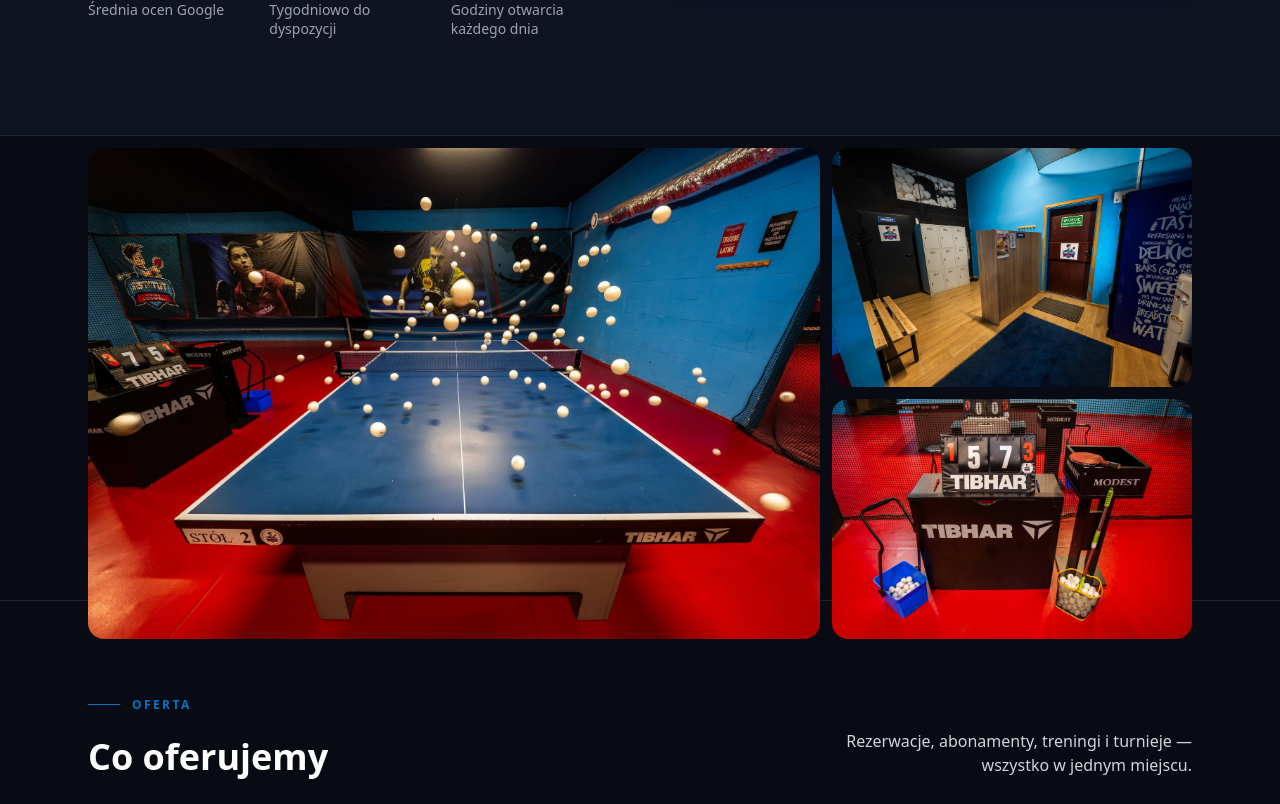
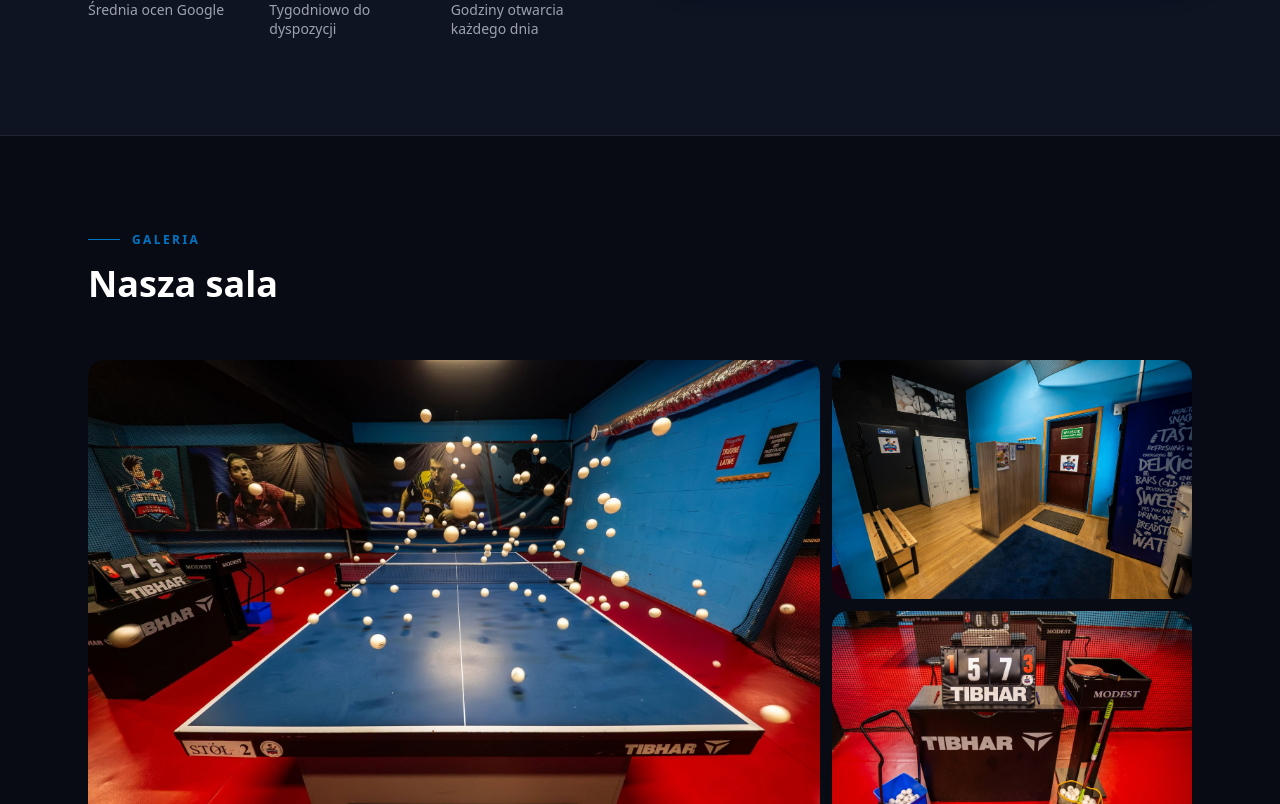
Before and after one commit to LudzCPP/stronka-its, a React (Vite) app: page / in a window 1280 px wide. Shown: the part 1496-2300 px from the top of the page. Built offline with nearby package versions, Linux system fonts and the light colour scheme.

Commit message:
Gallery: pelna sekcja z naglowkiem, py-24, link w Navbar

```diff
--- a/src/components/Gallery.jsx
+++ b/src/components/Gallery.jsx
@@ -1,14 +1,26 @@
 import img1 from '../assets/its1.jpg'
 import img2 from '../assets/its2.jpg'
 import img3 from '../assets/its3.jpg'
+import AnimateIn from './AnimateIn'
 
 export default function Gallery() {
   return (
-    <section className="py-8 lg:py-3 bg-[#080b14] border-t border-white/10">
+    <section id="galeria" className="py-24 bg-[#080b14] border-t border-white/10">
       <div className="max-w-6xl mx-auto px-6">
 
-        {/* Mobile: its1 + its3 (its2 jest już w sekcji O nas, pomijamy) */}
-        <div className="lg:hidden flex flex-col gap-3">
+        <AnimateIn>
+          <div className="flex items-center gap-3 mb-4">
+            <div className="h-px w-8 bg-[#0075C4]" />
+            <span className="text-xs font-bold tracking-[0.2em] uppercase text-[#0075C4]">Galeria</span>
+          </div>
+          <h2 className="text-3xl sm:text-4xl font-extrabold text-white mb-14">
+            Nasza sala
+          </h2>
+        </AnimateIn>
+
+        {/* Mobile: its1 + its3 (its2 jest już w sekcji O nas) */}
+        <AnimateIn>
+          <div className="lg:hidden flex flex-col gap-4">
             <div className="rounded-2xl overflow-hidden aspect-video">
               <img src={img1} alt="Stół do ping-ponga z latającymi piłeczkami" className="w-full h-full object-cover" />
             </div>
@@ -16,8 +28,10 @@ export default function Gallery() {
               <img src={img3} alt="Profesjonalny sprzęt Tibhar" className="w-full h-full object-cover" />
             </div>
           </div>
+        </AnimateIn>
 
         {/* Desktop: 2/3 + 1/3 stacked grid */}
+        <AnimateIn>
           <div className="hidden lg:grid grid-cols-3 gap-3 h-[440px]">
             <div className="col-span-2 rounded-2xl overflow-hidden">
               <img
@@ -43,6 +57,7 @@ export default function Gallery() {
               </div>
             </div>
           </div>
+        </AnimateIn>
 
       </div>
     </section>
--- a/src/components/Navbar.jsx
+++ b/src/components/Navbar.jsx
@@ -3,6 +3,7 @@ import logo from '../assets/its_logo-removebg-preview.png'
 
 const LINKS = [
   ['#about', 'O nas'],
+  ['#galeria', 'Galeria'],
   ['#services', 'Oferta'],
   ['#abonamenty', 'Abonamenty'],
   ['#testimonials', 'Opinie'],
```
Lines whose indentation alone changed are shown as unchanged.
